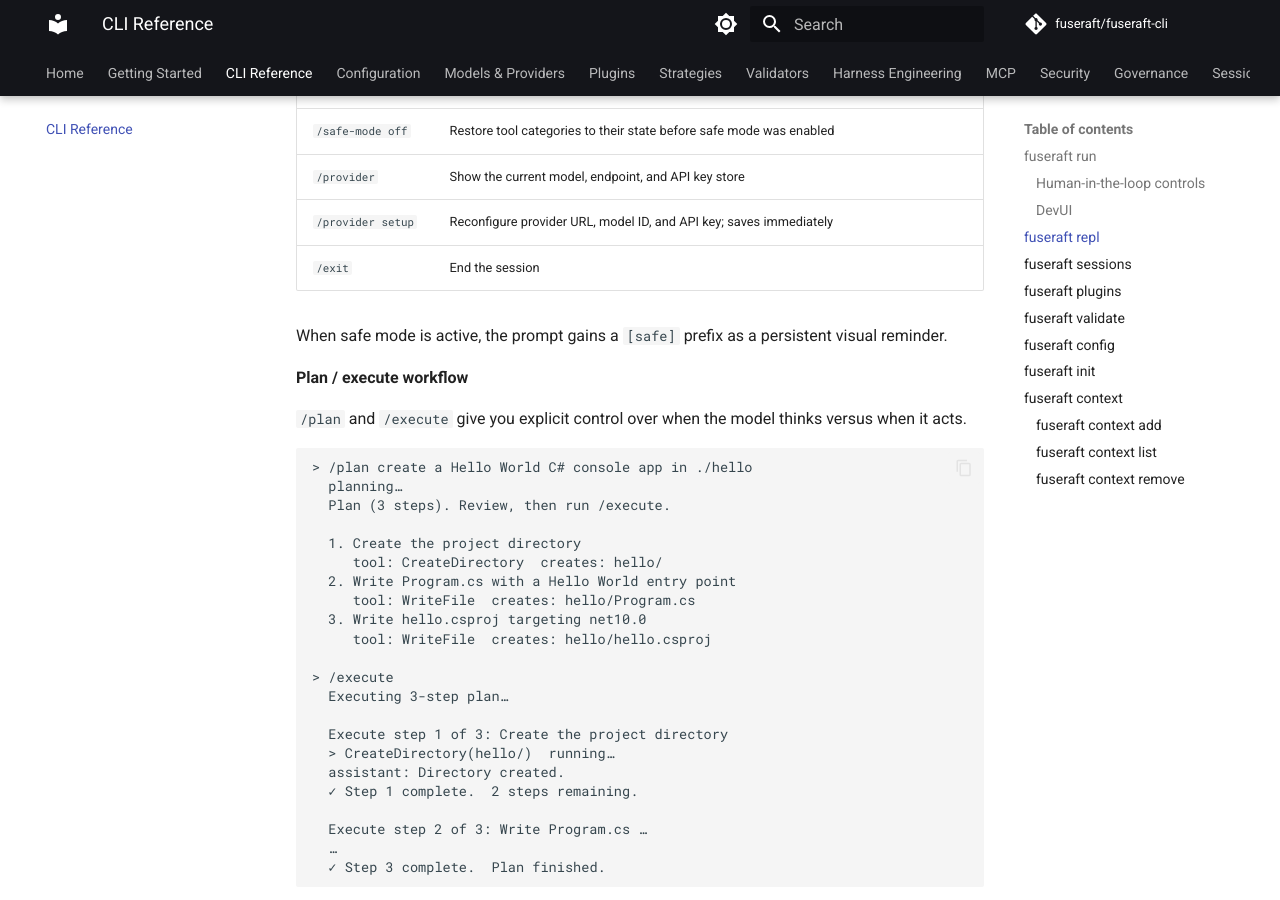
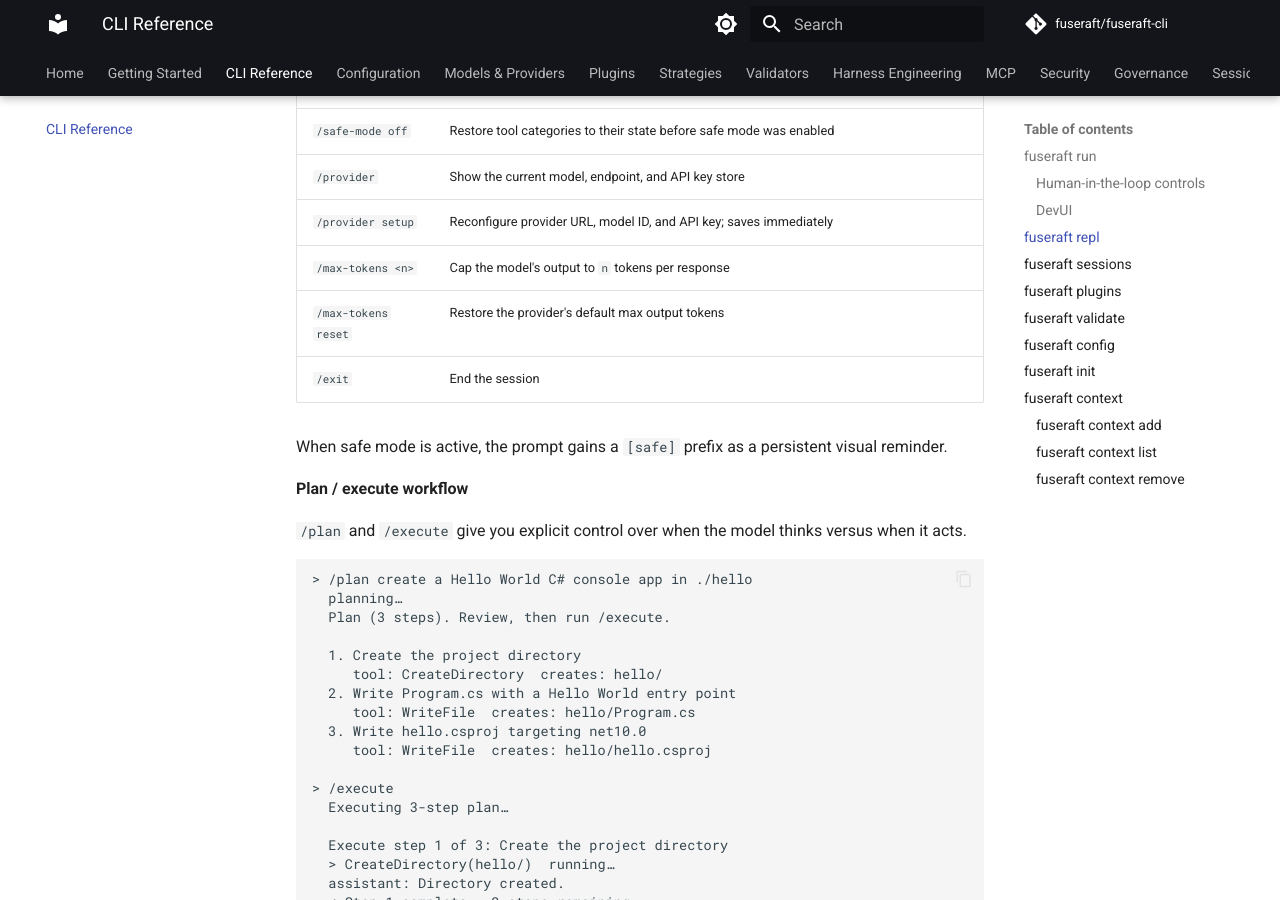
Before and after one commit to fuseraft/fuseraft-cli, an MkDocs documentation site: the page built from docs/cli-reference.md, in a window 1280 px wide and 900 px high, scrolled down 8643 px. Built offline with MkDocs 1.6.1 and Material for MkDocs 9.7.7, drawn with Linux system fonts in a browser that asks for light colours; comment, search, counter and statistics services are not loaded.

Commit message:
docs: document /max-tokens REPL slash command

```diff
--- a/docs/cli-reference.md
+++ b/docs/cli-reference.md
@@ -288,6 +288,8 @@
 | `/safe-mode off` | Restore tool categories to their state before safe mode was enabled |
 | `/provider` | Show the current model, endpoint, and API key store |
 | `/provider setup` | Reconfigure provider URL, model ID, and API key; saves immediately |
+| `/max-tokens <n>` | Cap the model's output to `n` tokens per response |
+| `/max-tokens reset` | Restore the provider's default max output tokens |
 | `/exit` | End the session |
 
 When safe mode is active, the prompt gains a `[safe]` prefix as a persistent visual reminder.
```
